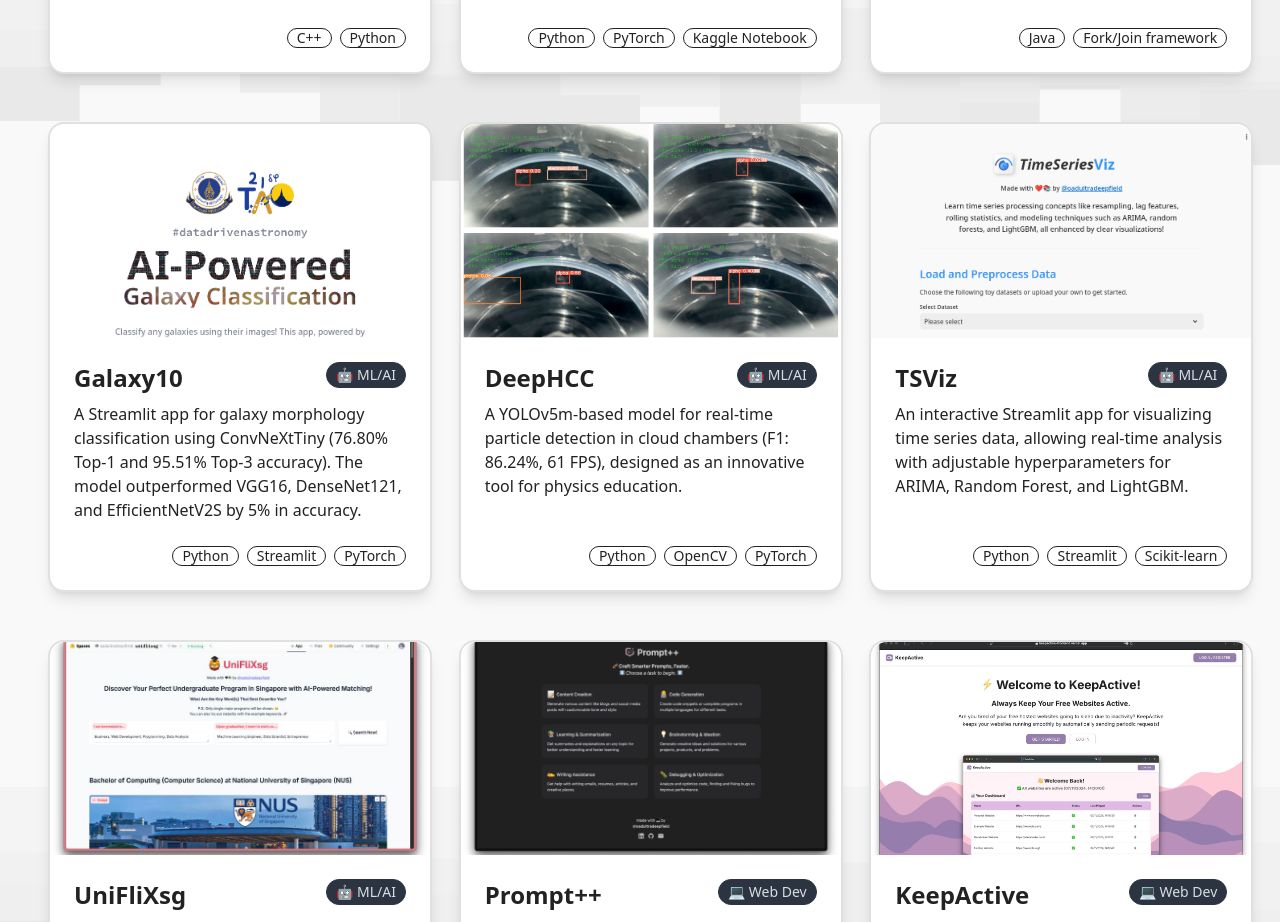
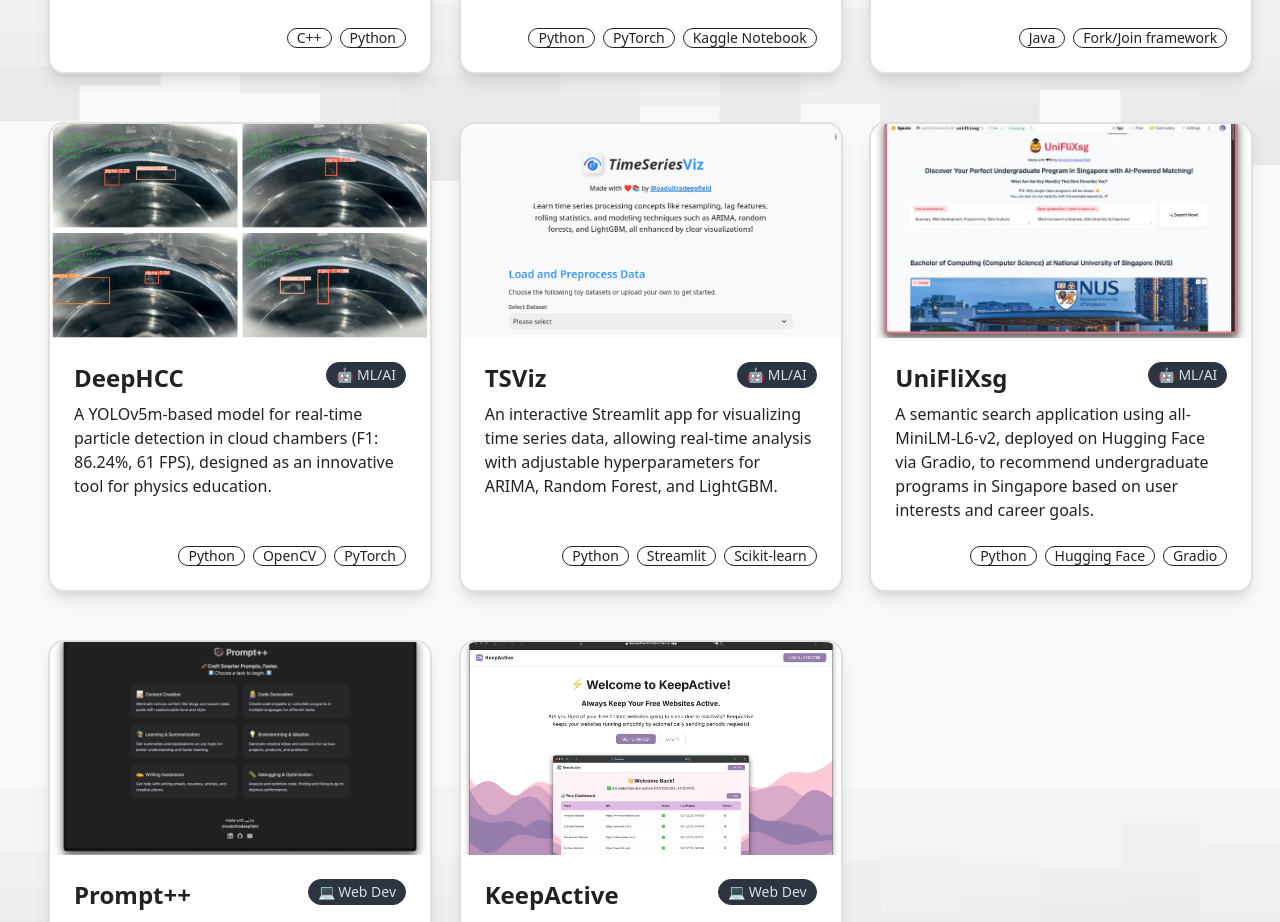
Before and after one commit to oadultradeepfield/phanuphats, a Next.js app: page / in a window 1280 px wide. Shown: the part 920-1842 px from the top of the page. Built offline with nearby package versions, Linux system fonts and the light colour scheme.

Commit message:
Delete project

```diff
--- a/app/components/Projects.tsx
+++ b/app/components/Projects.tsx
@@ -33,16 +33,6 @@ const projects = [
     category: "🌟 Pet Projects",
     techStack: ["Java", "Fork/Join framework"],
     link: "https://github.com/oadultradeepfield/parallel-and-strassen-matrix-multiplication",
-  },
-  {
-    imageUrl: "/galaxy10.png",
-    imageAlt: "Galaxy10",
-    title: "Galaxy10",
-    description:
-      "A Streamlit app for galaxy morphology classification using ConvNeXtTiny (76.80% Top-1 and 95.51% Top-3 accuracy). The model outperformed VGG16, DenseNet121, and EfficientNetV2S by 5% in accuracy.",
-    category: "🤖 ML/AI",
-    techStack: ["Python", "Streamlit", "PyTorch"],
-    link: "https://tao21-galaxyclassification.streamlit.app/?embed_options=light_theme",
   },
   {
     imageUrl: "/deephcc.jpeg",
```
Also changed, not shown: public/galaxy10.png (deleted).
